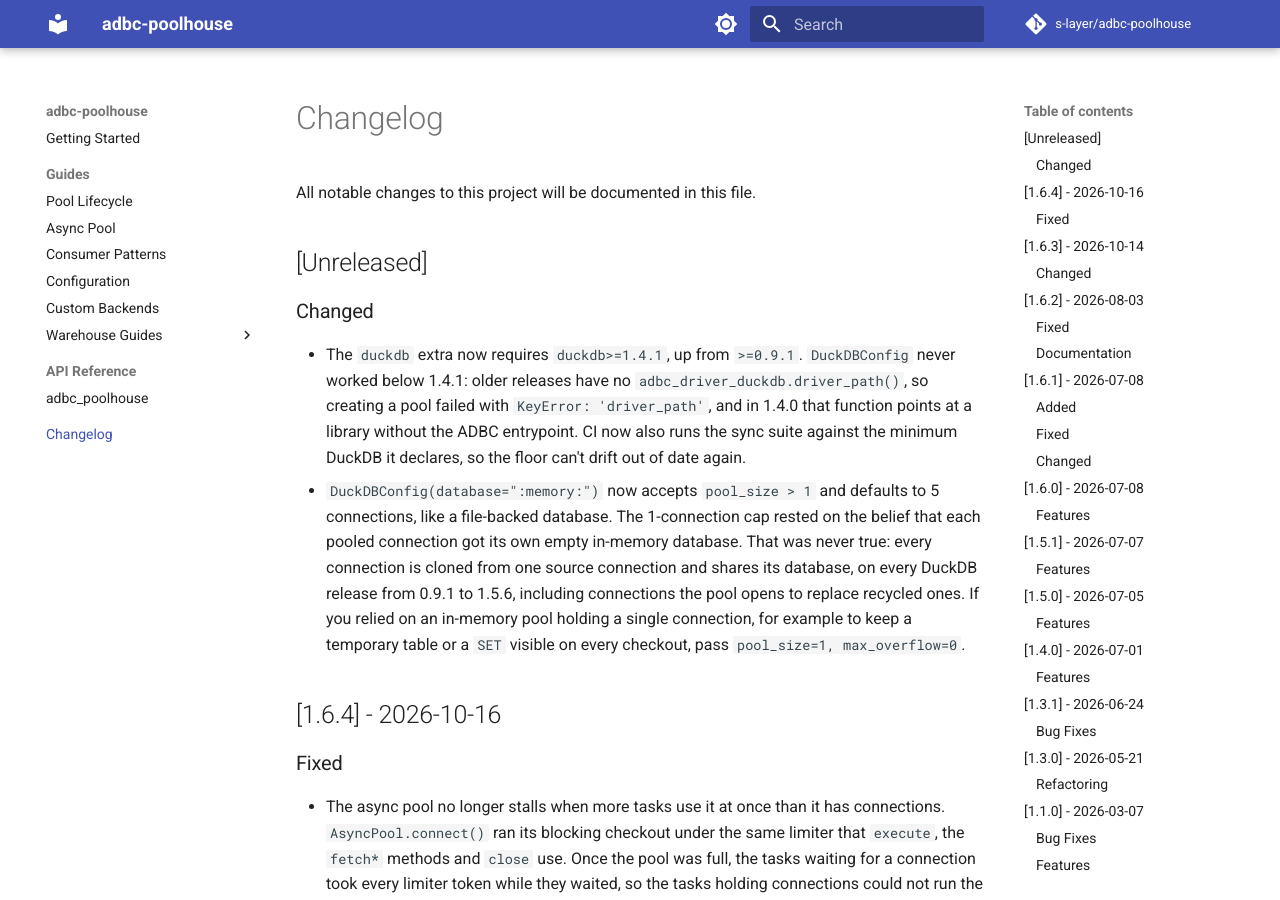
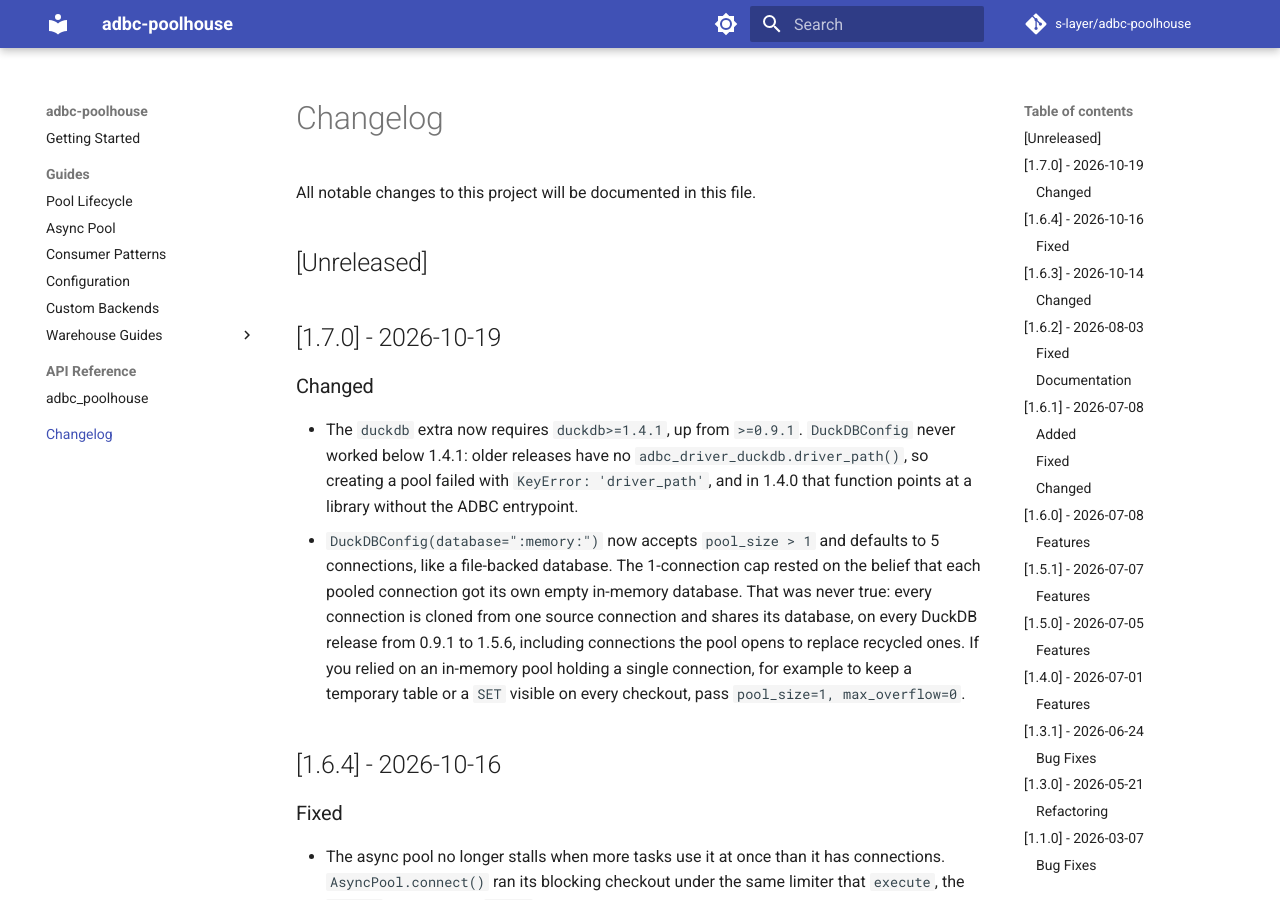
Before and after one commit to anentropic/adbc-poolhouse, an MkDocs documentation site: the page built from docs/src/changelog.md, in a window 1280 px wide and 900 px high. Built offline with MkDocs 1.6.1 and Material for MkDocs 9.7.7, drawn with Linux system fonts in a browser that asks for light colours; comment, search, counter and statistics services are not loaded.

Commit message:
chore(release): 1.7.0 (#60)
Minor release: in-memory DuckDB pools may hold more than one connection
(default 5) since every pooled connection shares the source's database,
and the duckdb extra floor rises to 1.4.1. Also a doc-writer pass over
the DuckDB guide: the 1.4.1 minimum under Installation, API
cross-references for pool_size, close_pool and managed_pool, a link to
the recycle section, and the import line in the in-memory example.


Claude-Session: https://claude.ai/code/session_013sW3FPhTDhYbi6VJMj7sMa

Co-authored-by: Claude <noreply@anthropic.com>

```diff
--- a/docs/src/changelog.md
+++ b/docs/src/changelog.md
@@ -4,9 +4,11 @@ All notable changes to this project will be documented in this file.
 
 ## [Unreleased]
 
+## [1.7.0] - 2026-10-19
+
 ### Changed
 
-- The `duckdb` extra now requires `duckdb>=1.4.1`, up from `>=0.9.1`. `DuckDBConfig` never worked below 1.4.1: older releases have no `adbc_driver_duckdb.driver_path()`, so creating a pool failed with `KeyError: 'driver_path'`, and in 1.4.0 that function points at a library without the ADBC entrypoint. CI now also runs the sync suite against the minimum DuckDB it declares, so the floor can't drift out of date again.
+- The `duckdb` extra now requires `duckdb>=1.4.1`, up from `>=0.9.1`. `DuckDBConfig` never worked below 1.4.1: older releases have no `adbc_driver_duckdb.driver_path()`, so creating a pool failed with `KeyError: 'driver_path'`, and in 1.4.0 that function points at a library without the ADBC entrypoint.
 - `DuckDBConfig(database=":memory:")` now accepts `pool_size > 1` and defaults to 5 connections, like a file-backed database. The 1-connection cap rested on the belief that each pooled connection got its own empty in-memory database. That was never true: every connection is cloned from one source connection and shares its database, on every DuckDB release from 0.9.1 to 1.5.6, including connections the pool opens to replace recycled ones. If you relied on an in-memory pool holding a single connection, for example to keep a temporary table or a `SET` visible on every checkout, pass `pool_size=1, max_overflow=0`.
 
 ## [1.6.4] - 2026-10-16
--- a/pyproject.toml
+++ b/pyproject.toml
@@ -1,6 +1,6 @@
 [project]
 name = "adbc-poolhouse"
-version = "1.6.4"
+version = "1.7.0"
 description = "Connection pooling for ADBC drivers from typed warehouse configs"
 readme = "README.md"
 authors = [
```
Also changed, not shown: docs/src/guides/duckdb.md (+5 -1 lines), 1 other file.
